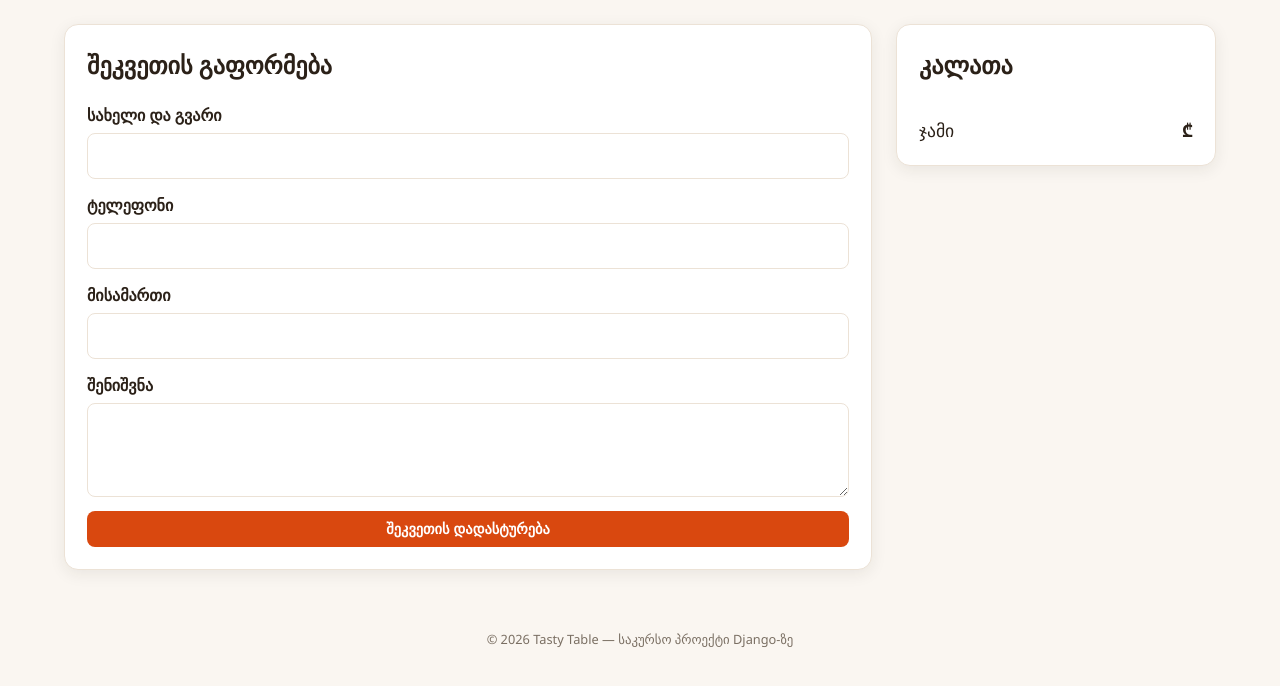
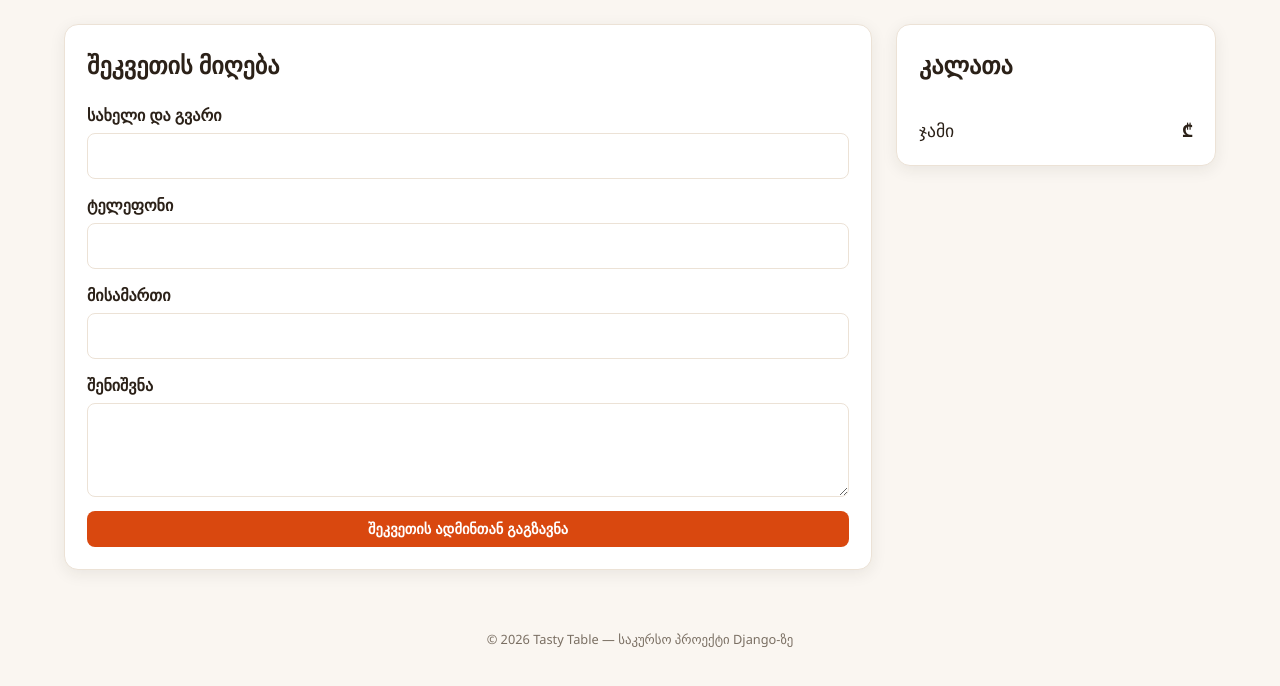
Before and after one commit to nodo343/restaurant_project, a Django app: template menu/templates/menu/checkout.html in a window 1280 px wide. Shown: the part 63-749 px from the top of the page. Run offline with Django 5.2, Linux system fonts and the light colour scheme; the template is opened without the code that fills it: values that come from a table or form of the project are taken from there, others are empty.

Commit message:
Update checkout.html

```diff
--- a/menu/templates/menu/checkout.html
+++ b/menu/templates/menu/checkout.html
@@ -1,12 +1,12 @@
 {% extends 'menu/base.html' %}
 
-{% block title %}შეკვეთის გაფორმება | Tasty Table{% endblock %}
+{% block title %}შეკვეთის მიღება | Tasty Table{% endblock %}
 
 {% block content %}
 <section class="checkout-page">
     <div class="checkout-grid">
         <div class="checkout-panel">
-            <h1>შეკვეთის გაფორმება</h1>
+            <h1>შეკვეთის მიღება</h1>
             <form method="post" class="auth-form">
                 {% csrf_token %}
                 {% for field in form %}
@@ -18,7 +18,7 @@
                         {% endif %}
                     </label>
                 {% endfor %}
-                <button type="submit" class="btn btn-primary">შეკვეთის დადასტურება</button>
+                <button type="submit" class="btn btn-primary">შეკვეთის ადმინთან გაგზავნა</button>
             </form>
         </div>
 
```
